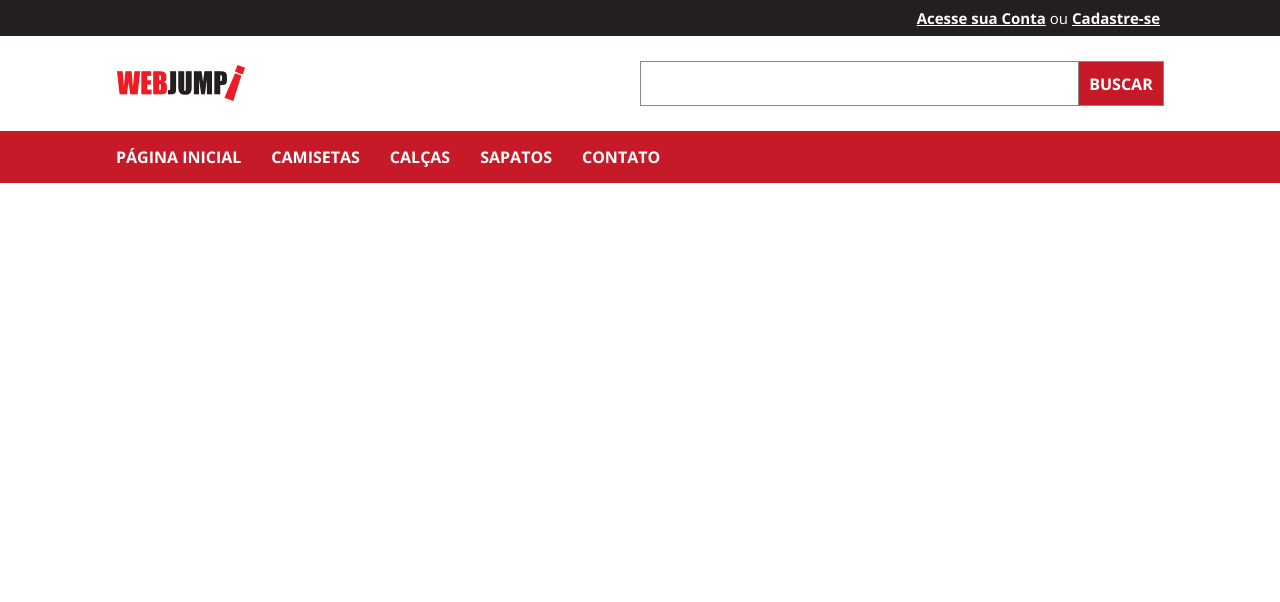
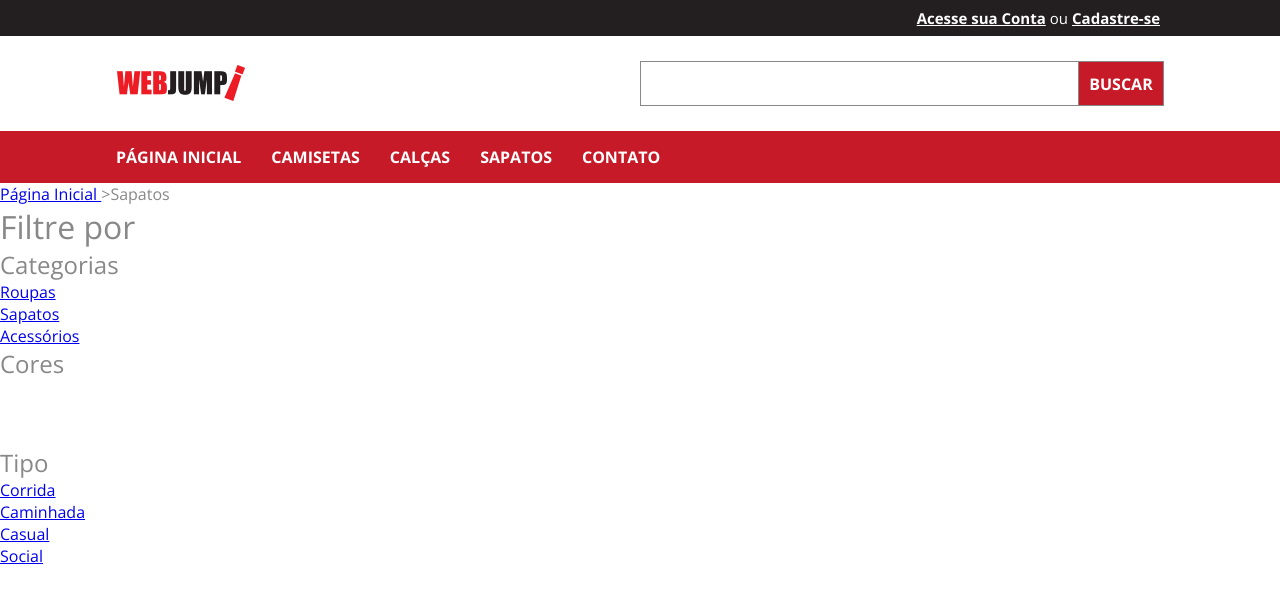
Before and after one commit to ChristySchott/desafio, a React (Create React App) app in the folder web/: page / in a window 1280 px wide. Shown: the top 602 px of the page. Built offline with nearby package versions, Linux system fonts and the light colour scheme.

Commit message:
feat: create an component to filters

```diff
--- /dev/null
+++ b/web/src/components/Filters/index.tsx
@@ -0,0 +1,67 @@
+/* eslint-disable jsx-a11y/control-has-associated-label */
+/* eslint-disable jsx-a11y/anchor-has-content */
+import React from 'react';
+
+import { Container, Page, Menu } from './styles';
+
+const Filters: React.FC = () => {
+  return (
+    <Container>
+      <Page>
+        <p>
+          <a href="/">Página Inicial </a>
+          &gt;
+          <span>Sapatos</span>
+        </p>
+      </Page>
+
+      <Menu>
+        <h1>Filtre por</h1>
+
+        <h2>Categorias</h2>
+        <ul>
+          <li>
+            <a href="/">Roupas</a>
+          </li>
+          <li>
+            <a href="/">Sapatos</a>
+          </li>
+          <li>
+            <a href="/">Acessórios</a>
+          </li>
+        </ul>
+
+        <h2>Cores</h2>
+        <ul>
+          <li>
+            <a href="/" />
+          </li>
+          <li>
+            <a href="/" />
+          </li>
+          <li>
+            <a href="/" />
+          </li>
+        </ul>
+
+        <h2>Tipo</h2>
+        <ul>
+          <li>
+            <a href="/">Corrida</a>
+          </li>
+          <li>
+            <a href="/">Caminhada</a>
+          </li>
+          <li>
+            <a href="/">Casual</a>
+          </li>
+          <li>
+            <a href="/">Social</a>
+          </li>
+        </ul>
+      </Menu>
+    </Container>
+  );
+};
+
+export default Filters;
--- /dev/null
+++ b/web/src/components/Filters/styles.ts
@@ -0,0 +1,7 @@
+import styled from 'styled-components';
+
+export const Container = styled.div``;
+
+export const Page = styled.div``;
+
+export const Menu = styled.div``;
--- a/web/src/pages/Dashboard/index.tsx
+++ b/web/src/pages/Dashboard/index.tsx
@@ -1,10 +1,16 @@
 import React from 'react';
 import Header from '../../components/Header';
+import Filters from '../../components/Filters';
 
 // import { Container } from './styles';
 
 const Dashboard: React.FC = () => {
-  return <Header />;
+  return (
+    <>
+      <Header />
+      <Filters />
+    </>
+  );
 };
 
 export default Dashboard;
```
